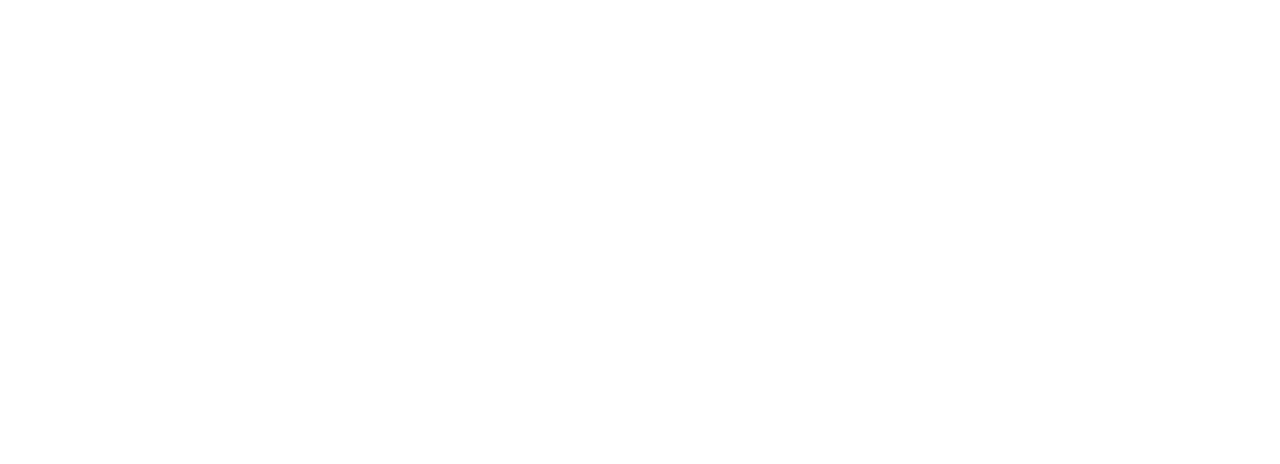
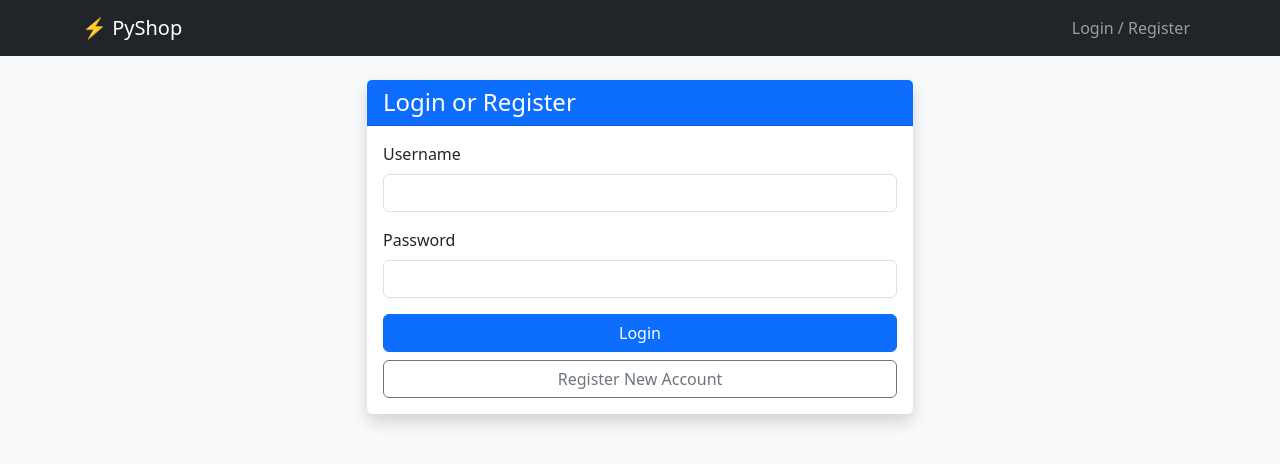
Before and after one commit to Noor-shady/Online-Shopping-System, a Flask app: page /login in a window 1280 px wide. Before the commit the part shown is empty. Shown: the top 464 px of the page. Run offline with Flask 3, Linux system fonts and the light colour scheme.

Commit message:
implemented the login.html so the user can login and register

```diff
--- a/templates/login.html
+++ b/templates/login.html
@@ -1,10 +1,29 @@
-<!DOCTYPE html>
-<html lang="en">
-<head>
-    <meta charset="UTF-8">
-    <title>Title</title>
-</head>
-<body>
+{% extends "base.html" %}
 
-</body>
-</html>
+{% block content %}
+<div class="row justify-content-center">
+    <div class="col-md-6">
+        <div class="card shadow">
+            <div class="card-header bg-primary text-white">
+                <h4 class="mb-0">Login or Register</h4>
+            </div>
+            <div class="card-body">
+                <form method="POST">
+                    <div class="mb-3">
+                        <label class="form-label">Username</label>
+                        <input type="text" name="username" class="form-control" required>
+                    </div>
+                    <div class="mb-3">
+                        <label class="form-label">Password</label>
+                        <input type="password" name="password" class="form-control" required>
+                    </div>
+                    <div class="d-grid gap-2">
+                        <button type="submit" name="action" value="login" class="btn btn-primary">Login</button>
+                        <button type="submit" name="action" value="register" class="btn btn-outline-secondary">Register New Account</button>
+                    </div>
+                </form>
+            </div>
+        </div>
+    </div>
+</div>
+{% endblock %}
```
